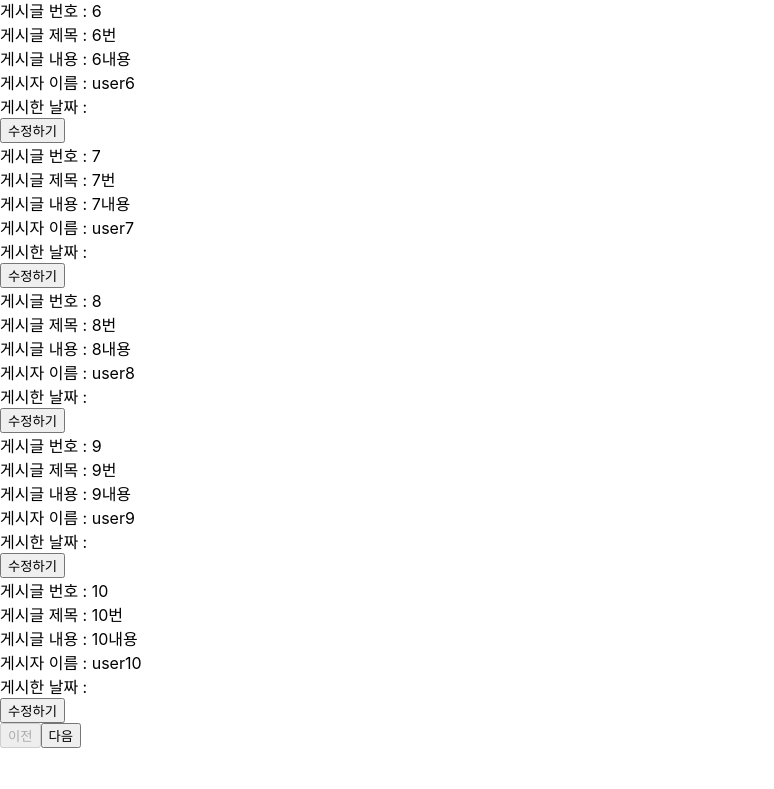
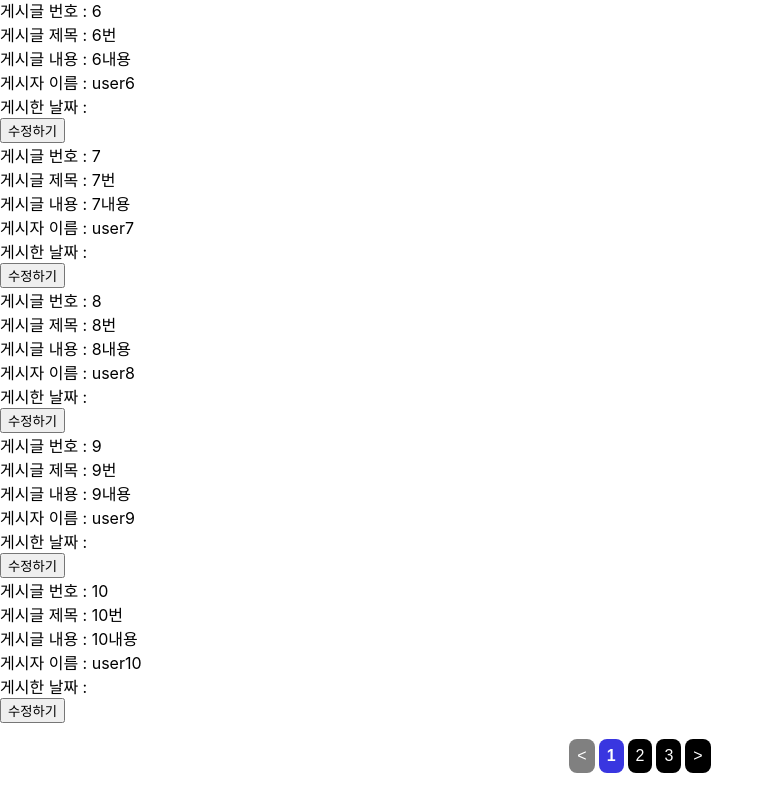
Before and after one commit to daewonLims/siyoung-demo, a React (Create React App) app: page /Board in a window 1280 px wide. Shown: the part 767-1556 px from the top of the page, without its empty margins (0-774 px from the left). Before the commit the page ends 1515 px from the top, so only its background shows below. Built offline with nearby package versions, Linux system fonts and the light colour scheme.

Commit message:
update paging navi and effect

```diff
--- a/src/component/Skills/Board/Board.module.scss
+++ b/src/component/Skills/Board/Board.module.scss
@@ -22,4 +22,24 @@
         cursor: pointer;
         transform: translate(-2px);
     }
+    &[disabled] {
+        background: grey;
+        cursor: revert;
+        transform: revert;
+    }
+
+    &[aria-current] {
+        background: rgb(57, 54, 224);
+        font-weight: bold;
+        cursor: revert;
+        transform: revert;
+    }
 }
+
+.pageNavWrap {
+    display: flex;
+    justify-content: center;
+    align-items: center;
+    gap: 4px;
+    margin: 16px;
+}
--- a/src/component/Skills/Board/Board.tsx
+++ b/src/component/Skills/Board/Board.tsx
@@ -4,7 +4,6 @@ import styles from './Board.module.scss';
 import {Props} from '../../Nav/index';
 import { BoardUpdate,BoardWrite, BoardForm } from './components/';
 import {DumyBoard} from '../../Nav/index';
-
 
 interface State {
   input:{
@@ -41,6 +40,7 @@ interface State {
   numPages:number[],
   [key:string]:any;
 }
+
 class Board extends Component<Props, State>{
   constructor(props:Props) {
     super(props);
@@ -350,12 +350,14 @@ class Board extends Component<Props, State>{
       numPages:[],
     }
   }
+
   onClick_Control = (flag:0|1|2) => {
       this.setState({
           div_control:flag
       })
       console.log("프롭스 유저네임 ::: "+ this.props.userInfo.user_name);
   }
+
   //인풋 벨류값 온체인지 함수
   onChangeBoardWrite = (value:string, flag:boolean) =>{
    if (flag) {
@@ -378,6 +380,7 @@ class Board extends Component<Props, State>{
     })
    }
   }
+
   //업데이트에서 넘어온 데이터
   onChangeBoardUpdate = (value: string, flag:boolean ) => {
     if(flag){
@@ -404,6 +407,7 @@ class Board extends Component<Props, State>{
      }, ()=>{console.log(this.state.dumyBoardUpdate.boardContent)})
     }
   }
+
   // 값 받아오기
   currentDate = () => {
     let newDate = new Date();
@@ -448,6 +452,7 @@ class Board extends Component<Props, State>{
       }
     })
   }
+
   // 게시글쓰기 페이지의 버튼 클릭 이벤트
   onClickBoardWriteButton= (e:any)=>{
     e.preventDefault();
@@ -474,6 +479,8 @@ class Board extends Component<Props, State>{
       div_control:0
     },()=>{
       console.log('after::',this.state.DumyBoards)
+      //글 추가할 경우 후처리로 paging 변수 업데이트
+      this.pagingStateFunction();
       this.setState({
         boardWrite:{
           board_write_title:'',
@@ -482,6 +489,7 @@ class Board extends Component<Props, State>{
       })
     })
   }
+
   //게시글 수정의 글수정 버튼
   onClcikBoardUpdateButton= (e:any)=>{
     e.preventDefault();
@@ -489,7 +497,6 @@ class Board extends Component<Props, State>{
     let dumyBoardForm = this.state.DumyBoards;
 
     let dumyBoardFormCopy = dumyBoardForm.filter((dumpValue, i)=>{
-      // console.log(dumyBoardUpdate)
       if ( dumyBoardUpdate.boardIndex === i ) {
         dumpValue.boardForm.boardIndex = dumyBoardUpdate.boardIndex;
         dumpValue.boardForm.boardTitle = dumyBoardUpdate.boardTitle;
@@ -497,7 +504,6 @@ class Board extends Component<Props, State>{
         dumpValue.boardForm.boardUserName = dumyBoardUpdate.boardUserName;
         dumpValue.boardForm.boardWriteDate = this.currentDate();
       }
-      // console.log("필터의 :: ",dumpValue)
       return dumpValue
     })
     console.log('더미 보드 폼 생성 ::',dumyBoardFormCopy)
@@ -514,6 +520,7 @@ class Board extends Component<Props, State>{
     });
   }
 
+  //page Navi Control
   setPagiNavState = (limit, page) => {
     let offset_dump = ( page - 1 ) * limit;
     this.setState({
@@ -522,25 +529,26 @@ class Board extends Component<Props, State>{
         page:page,
         offset:offset_dump
       }
-    })
+    });
   }
 
   componentDidMount() {
+    this.pagingStateFunction();
+  }
 
-      let limit = this.state.paging.limit;
-      let total = this.state.DumyBoards.length;
-      let numPages = Math.ceil(total/limit);
-      let arr = Array(numPages).fill(0)
-      this.setState({
-        numPages:arr
-      })
-
+  //paging 변수 업데이트
+  pagingStateFunction = () => {
+    let limit = this.state.paging.limit;
+    let total = this.state.DumyBoards.length;
+    let numPages = Math.ceil(total/limit);
+    let arr = Array(numPages).fill(0);
+    this.setState({
+      numPages:arr
+    });
   }
 
   render(){
     const {div_control, DumyBoards,paging,numPages } = this.state;
-    // {DumyBoards && DumyBoards.map((value, i) => value.boardForm.boardIndex)}
-
 
     return(
       <div>
@@ -556,6 +564,7 @@ class Board extends Component<Props, State>{
             {div_control===0 && (
                 <BoardForm dumyBoards={DumyBoards}
                 paging = {paging}
+                numPageNavi={numPages}
                 last={numPages.length}
                 setPagiNavState = {this.setPagiNavState}
                 onClickBoardFormUpdateButton={this.onClickBoardFormUpdateButton} />
--- a/src/component/Skills/Board/components/BoardForm.tsx
+++ b/src/component/Skills/Board/components/BoardForm.tsx
@@ -1,5 +1,6 @@
 import React from "react"
 import {DumyBoard} from '../../../Nav/index'
+import style from '../Board.module.scss'
 
 type BoardFormProps = {
   dumyBoards:DumyBoard[];
@@ -9,11 +10,12 @@ type BoardFormProps = {
     offset:any;
   };
   last:number;
+  numPageNavi:number[];
   setPagiNavState:Function;
   onClickBoardFormUpdateButton:Function;
 };
 
-export const BoardForm: React.FC<BoardFormProps> = ({dumyBoards,paging,last, setPagiNavState, onClickBoardFormUpdateButton  }) => {
+export const BoardForm: React.FC<BoardFormProps> = ({dumyBoards,paging,numPageNavi,last, setPagiNavState, onClickBoardFormUpdateButton  }) => {
 
   return(
     <div>
@@ -29,20 +31,28 @@ export const BoardForm: React.FC<BoardFormProps> = ({dumyBoards,paging,last, set
               </div>
             )
         })}
-        <div>
-          <button onClick={()=>{
+        <div className={style.pageNavWrap}>
+          <button className={style.pageNavi} onClick={()=>{
             //page -1
             setPagiNavState(paging.limit, (paging.page-1))
-          }} disabled={paging.page===1?true:false}>{'이전'}</button>
-          <button onClick={()=>{
+          }} disabled={paging.page===1?true:false}>{'<'}</button>
+          {numPageNavi.map((__,i)=>{
+            return(
+              <button key={i} className={style.pageNavi}
+              aria-current={paging.page === i + 1 ? "page" : undefined}
+                onClick={()=>{
+                  setPagiNavState(paging.limit, (i+1))
+              }}>{i+1}</button>
+            )
+          })}
+          <button className={style.pageNavi} onClick={()=>{
             //page +1
             setPagiNavState(paging.limit, (paging.page+1))
-          }} disabled={paging.page===last?true:false}>{'다음'}</button>
+          }} disabled={paging.page===last?true:false}>{'>'}</button>
         </div>
     </div>
   );
 }
-
   // BoardFormProps.defaultProps = {
   // };
 
```
